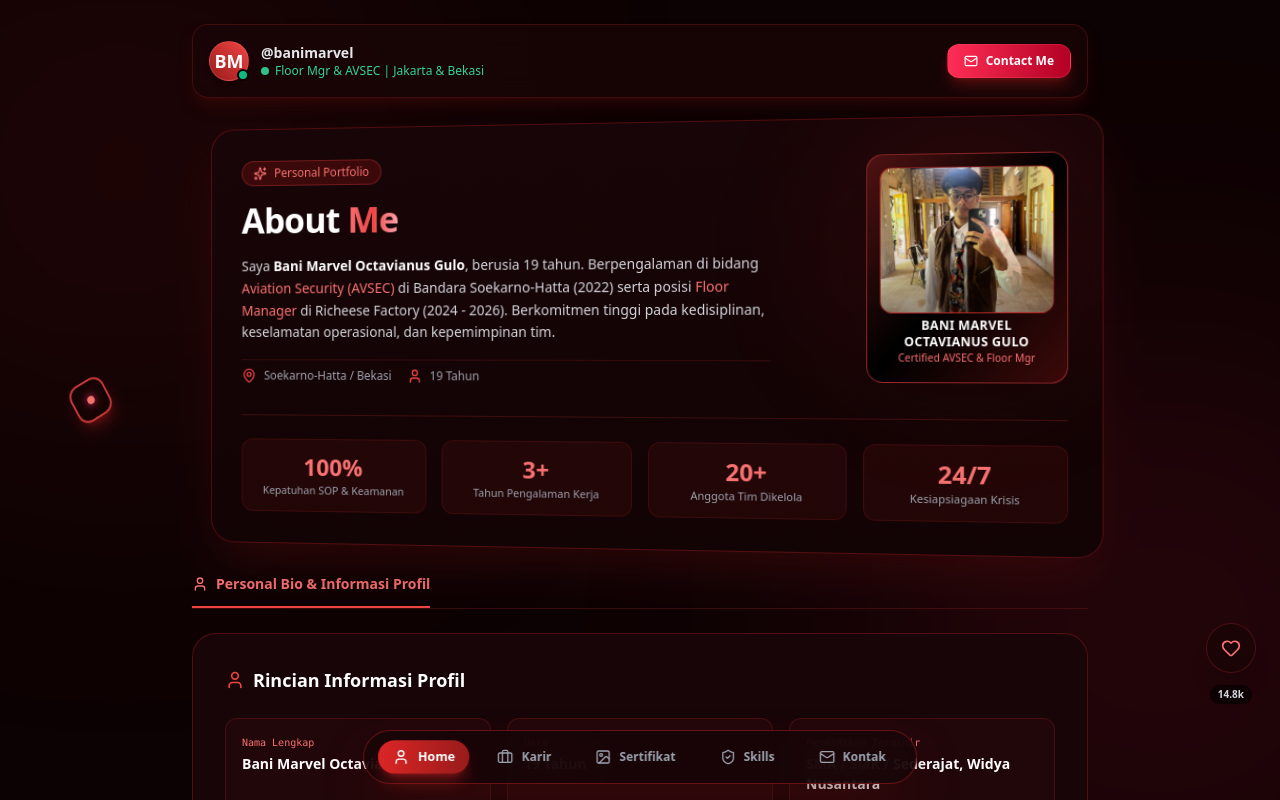
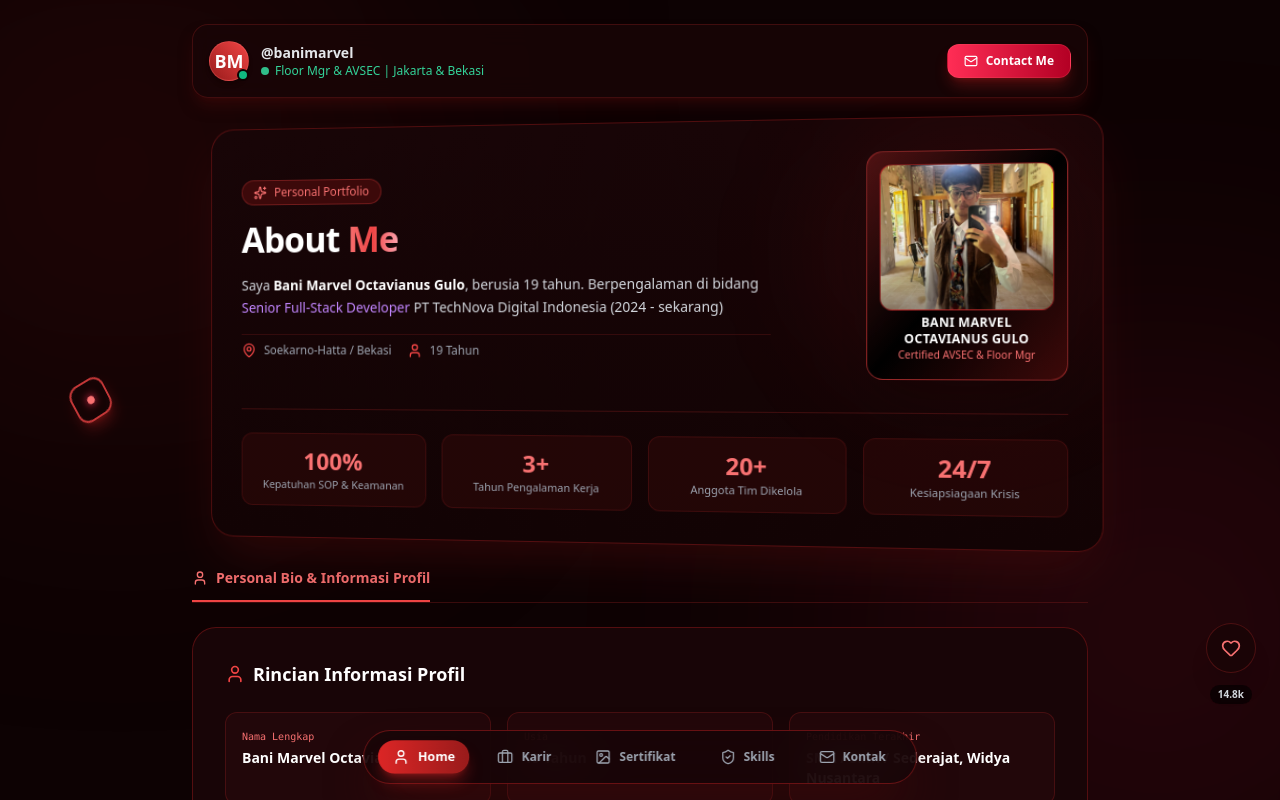
Before and after one commit to marvelous16-ion/personal-portfolio, a React (Vite) app: page / in a window 1280 px wide. Shown: the top 800 px of the page. Built offline with nearby package versions, Linux system fonts and the light colour scheme.

Commit message:
change deskripsi

```diff
--- a/src/App.jsx
+++ b/src/App.jsx
@@ -95,7 +95,7 @@ export default function App() {
         particleCount: 50,
         spread: 60,
         origin: { y: 0.8 },
-        colors: ['#ff2d55', '#e60033', '#990022']
+        colors: ['#6200ff', '#6304fb', '#470284']
       });
     } else {
       setLikes(prev => prev - 1);
@@ -121,7 +121,7 @@ export default function App() {
       particleCount: 100,
       spread: 70,
       origin: { y: 0.6 },
-      colors: ['#ff2d55', '#ffffff', '#ff6b81']
+      colors: ['#9d2dff', '#ffffff', '#ba6bff']
     });
 
     window.open(waUrl, '_blank');
@@ -196,7 +196,7 @@ export default function App() {
                   </h2>
 
                   <p className="text-gray-300 text-sm leading-relaxed">
-                    Saya <strong className="text-white">Bani Marvel Octavianus Gulo</strong>, berusia 19 tahun. Berpengalaman di bidang <span className="text-red-400 font-medium">Aviation Security (AVSEC)</span> di Bandara Soekarno-Hatta (2022) serta posisi <span className="text-red-400 font-medium">Floor Manager</span> di Richeese Factory (2024 - 2026). Berkomitmen tinggi pada kedisiplinan, keselamatan operasional, dan kepemimpinan tim.
+                    Saya <strong className="text-white">Bani Marvel Octavianus Gulo</strong>, berusia 19 tahun. Berpengalaman di bidang <span className="text-purple-400 font-medium">Senior Full-Stack Developer</span> PT TechNova Digital Indonesia (2024 - sekarang)
                   </p>
 
                   <div className="pt-2 flex flex-wrap gap-4 border-t border-red-900/30">
```
